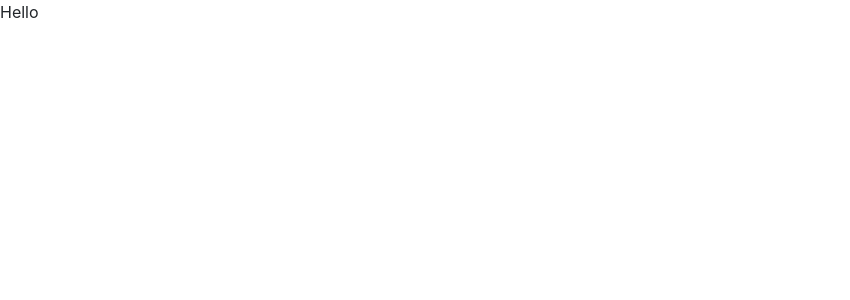
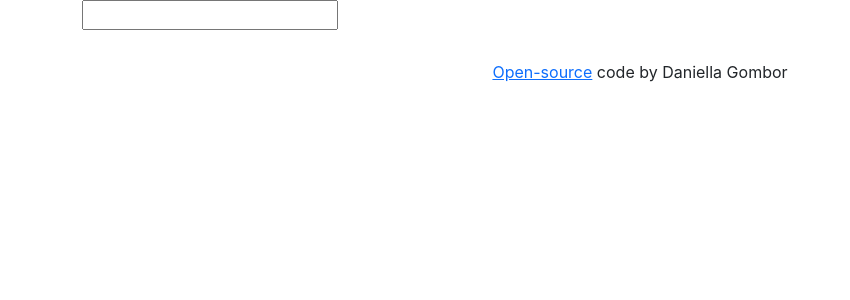
Before and after one commit to dandan-09/dictionary-project, a React (Create React App) app: page / in a window 1280 px wide. Shown: the top 300 px of the page, without its empty margins (0-850 px from the left). Built offline with nearby package versions, Linux system fonts and the light colour scheme.

Commit message:
Created the search engine

```diff
--- a/src/App.css
+++ b/src/App.css
@@ -0,0 +1,4 @@
+.App-footer {
+  text-align: center;
+  margin: 30px 0;
+}
--- a/src/App.js
+++ b/src/App.js
@@ -1,10 +1,25 @@
 import "./App.css";
+import Dictionary from "./Dictionary";
 
 function App() {
   return (
     <div className="App">
-      <header className="App-header"></header>
-      Hello
+      <div className="container">
+        <header className="App-header"></header>
+        <main>
+          <Dictionary />
+        </main>
+        <footer className="App-footer">
+          <a
+            href="https://github.com/dandan-09/dictionary-project"
+            target="_blank"
+            rel="noreferrer"
+          >
+            Open-source
+          </a>{" "}
+          code by Daniella Gombor
+        </footer>
+      </div>
     </div>
   );
 }
--- /dev/null
+++ b/src/Dictionary.css
@@ -0,0 +1,2 @@
+.Dictionary {
+}
--- /dev/null
+++ b/src/Dictionary.js
@@ -0,0 +1,23 @@
+import React, { useState } from "react";
+import "./Dictionary.css";
+
+export default function Dictionary() {
+  let [keyword, setKeyword] = useState("");
+
+  function search(event) {
+    event.preventDefault();
+    alert(`Searching for the definition of "${keyword}"`);
+  }
+
+  function handleKeywordChange(event) {
+    setKeyword(event.target.value);
+  }
+
+  return (
+    <div className="Dictionary">
+      <form onSubmit={search}>
+        <input type="search" onChange={handleKeywordChange} />
+      </form>
+    </div>
+  );
+}
```
